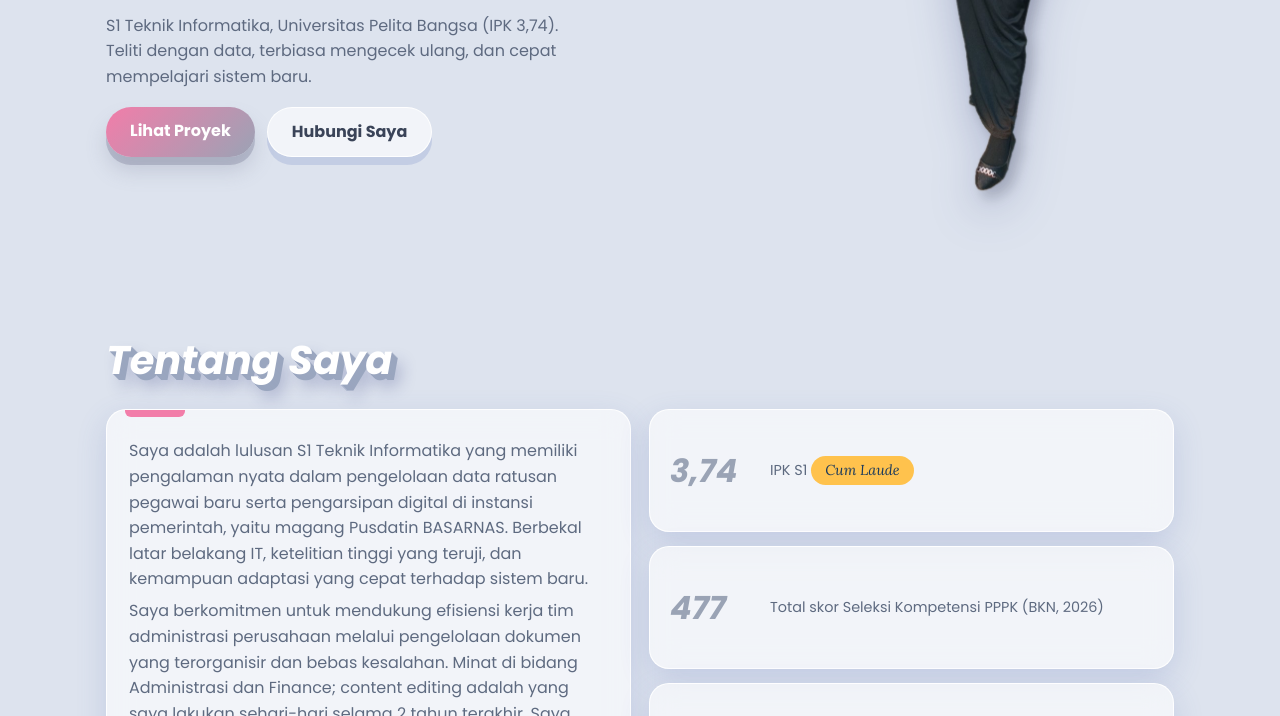
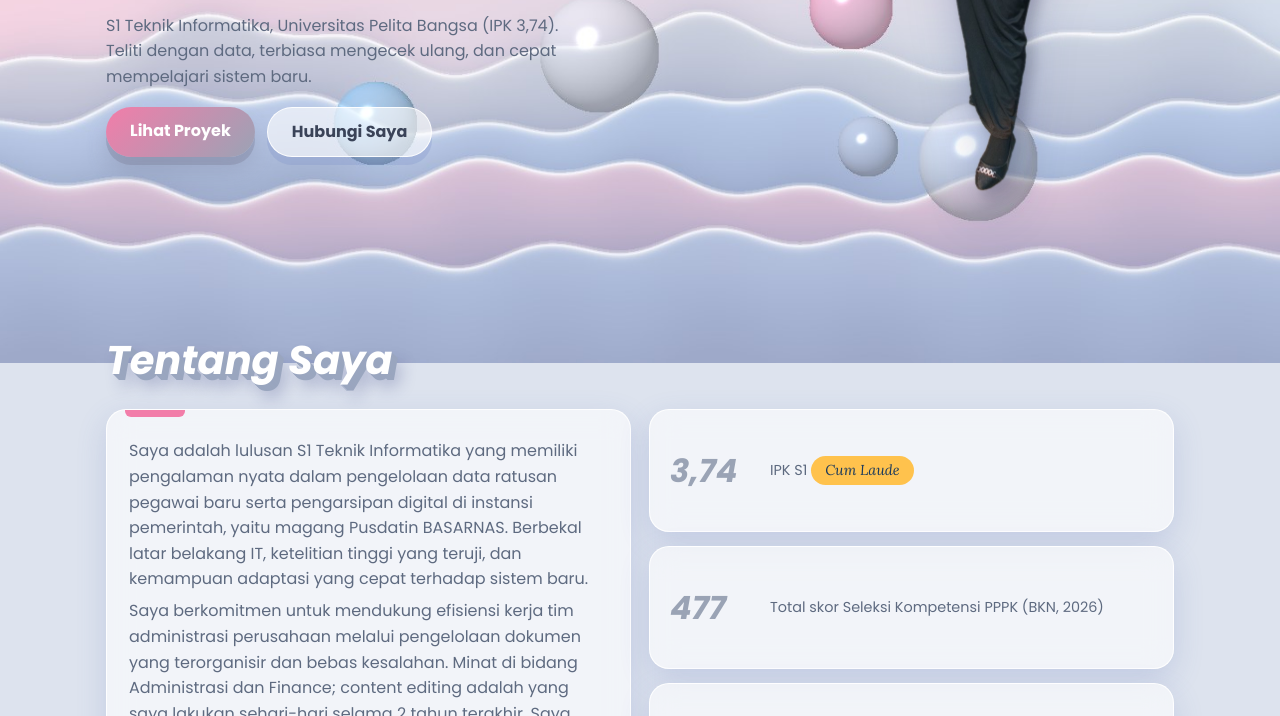
Before and after one commit to Indirarully/Portofolio, a plain HTML site: page index.html in a window 1280 px wide. Shown: the part 437-1153 px from the top of the page. Drawn offline with Linux system fonts and the light colour scheme.

Commit message:
Update background image path in CSS

```diff
--- a/style.css
+++ b/style.css
@@ -4,7 +4,7 @@
 *,*::before,*::after{box-sizing:border-box}
 html{scroll-behavior:smooth;scroll-padding-top:70px}
 body{margin:0;font-family:'Poppins',system-ui,-apple-system,Segoe UI,Roboto,sans-serif;color:var(--ink);background-color:var(--bg);line-height:1.6}
-body::before{content:"";position:fixed;inset:0;z-index:-1;pointer-events:none;background:linear-gradient(var(--ov),var(--ov)),url(assets/wall.jpg) center/cover no-repeat}
+body::before{content:"";position:fixed;inset:0;z-index:-1;pointer-events:none;background:linear-gradient(var(--ov),var(--ov)),url(wall.jpg) center/cover no-repeat}
 img{max-width:100%;display:block}
 a{color:inherit}
 .glass{background:var(--glass);border:1.5px solid var(--line);backdrop-filter:blur(14px);-webkit-backdrop-filter:blur(14px);border-radius:20px;box-shadow:0 10px 30px rgba(80,100,180,.18)}
```
